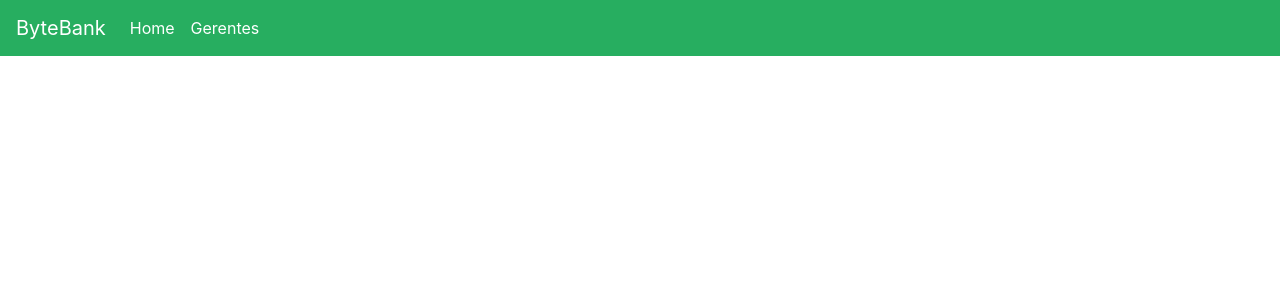
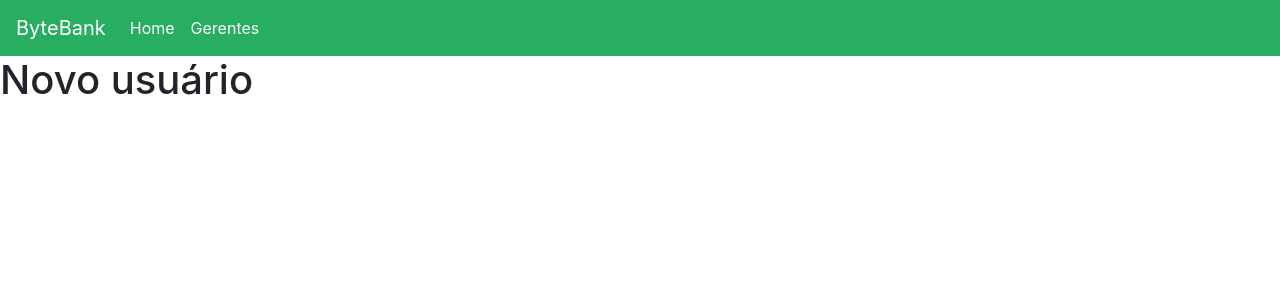
Before and after one commit to LucasFerreira-S/AuthVueVuex, a Vue app: page /#/cadastre-se in a window 1280 px wide. Shown: the top 300 px of the page. Built offline with nearby package versions, Linux system fonts and the light colour scheme.

Commit message:
update: Criando componente de cadastro

```diff
--- a/src/router/index.js
+++ b/src/router/index.js
@@ -2,6 +2,7 @@ import Vue from 'vue'
 import VueRouter from 'vue-router'
 import Gerentes from '../views/Gerentes.vue'
 import Home from '../views/Home.vue'
+import NovoUsuario from '../views/NovoUsuario.vue'
 
 Vue.use(VueRouter)
 
@@ -15,6 +16,11 @@ const routes = [
     path: '/gerentes',
     name: 'gerentes',
     component: Gerentes
+  },
+  {
+    path: '/cadastre-se',
+    name: 'novo.usuario',
+    component: NovoUsuario
   }
 ]
 
--- /dev/null
+++ b/src/views/NovoUsuario.vue
@@ -0,0 +1,3 @@
+<template>
+    <h1>Novo usuário</h1>
+</template>
```
